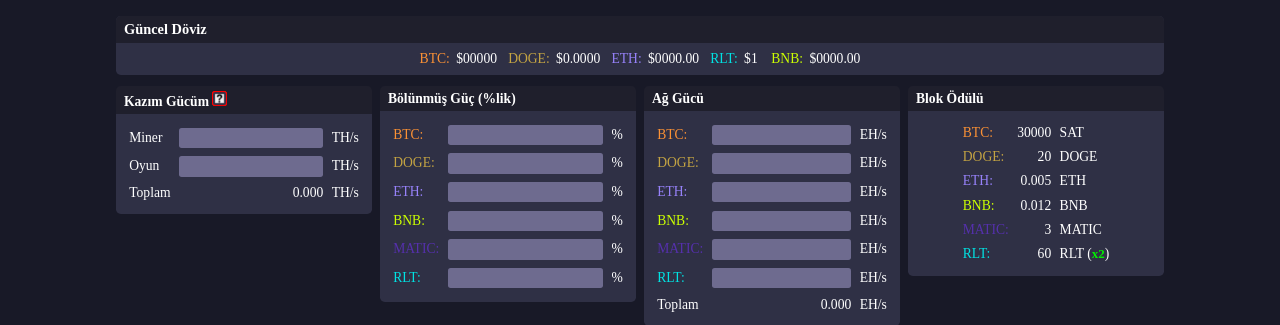
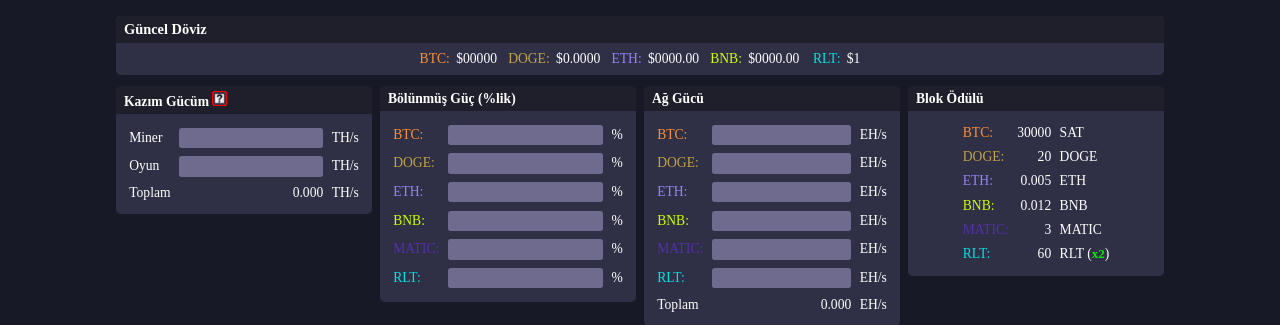
Before and after one commit to vasyok-92/rchesapla, a PHP site: page /v2 in a window 1280 px wide. Shown: the part 53-378 px from the top of the page. Run offline with PHP 8.4, Linux system fonts and the light colour scheme; some web fonts are replaced.

Commit message:
Güncellendi!

```diff
--- a/v2/static/css/home.css
+++ b/v2/static/css/home.css
@@ -50,7 +50,7 @@
   display: -ms-grid;
   display: grid;
       grid-template-areas: 'title title title title title title title title title title title title'
- 'btc btc-price doge doge-price eth eth-price rlt rlt-price bnb bnb-price matic matic-price';
+ 'btc btc-price doge doge-price eth eth-price bnb bnb-price matic matic-price rlt rlt-price';
   -ms-grid-columns: fit-content(100%) fit-content(100%) fit-content(100%) fit-content(100%) fit-content(100%) fit-content(100%) fit-content(100%) fit-content(100%);
       grid-template-columns: fit-content(100%) fit-content(100%) fit-content(100%) fit-content(100%) fit-content(100%) fit-content(100%) fit-content(100%) fit-content(100%);
 }
@@ -239,16 +239,16 @@
   color: #9782fa;
 }
 
-.hero .tabs-layout .tab1-content table .td-rlt {
-  color: #00e2e3;
-}
-
 .hero .tabs-layout .tab1-content table .td-bnb {
   color: #CCFF00;
 }
 
 .hero .tabs-layout .tab1-content table .td-matic {
   color: #5530ac;
+}
+
+.hero .tabs-layout .tab1-content table .td-rlt {
+  color: #00e2e3;
 }
 
 .hero .tabs-layout .tab1-content .no-input {
@@ -321,15 +321,6 @@
   color: #9782fa;
 }
 
-.hero .tabs-layout .tab2-content .rlt-box {
-  background: #173333;
-}
-
-.hero .tabs-layout .tab2-content .rlt-box .table-headers {
-  font-weight: bold;
-  color: #00e2e3;
-}
-
 .hero .tabs-layout .tab2-content .bnb-box {
   background: #515024;
 }
@@ -346,6 +337,15 @@
 .hero .tabs-layout .tab2-content .matic-box .table-headers {
   font-weight: bold;
   color: #2a1eee;
+}
+
+.hero .tabs-layout .tab2-content .rlt-box {
+  background: #173333;
+}
+
+.hero .tabs-layout .tab2-content .rlt-box .table-headers {
+  font-weight: bold;
+  color: #00e2e3;
 }
 
 .hero .tabs-layout .tab2-content table {
```
